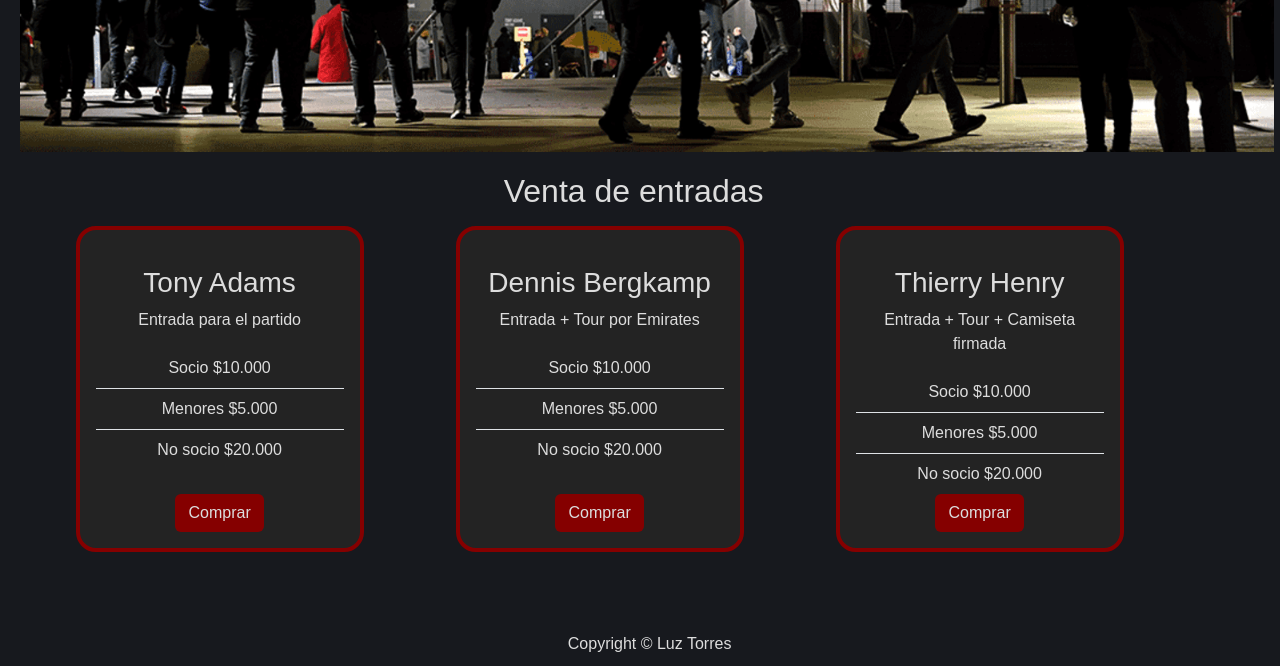
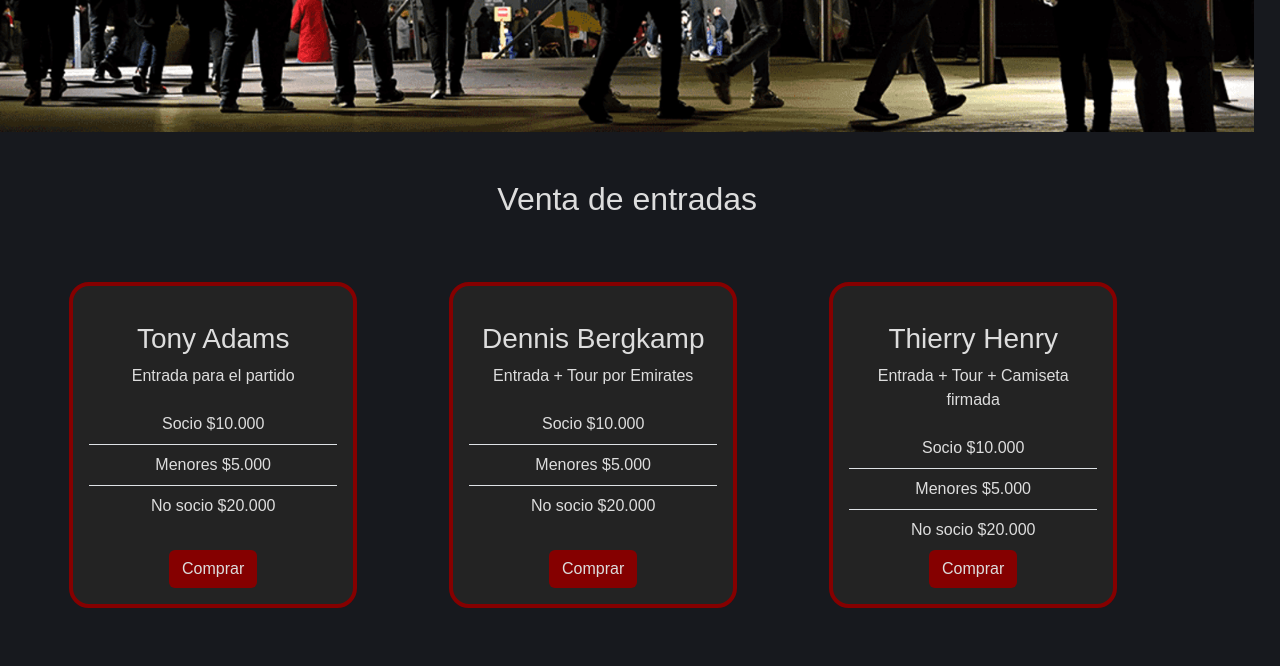
Before and after one commit to Luz-Torres/Entrega_Final_DW, a website: page index.html in a window 1280 px wide. Shown: the part 709-1375 px from the top of the page. Drawn offline with nearby package versions, Linux system fonts and the light colour scheme; a web font is replaced by a local one.

Commit message:
arreglos en margen,pagina de inicio, tienda, botones en contacto

```diff
--- a/index.html
+++ b/index.html
@@ -56,10 +56,10 @@
 
     <!-- venta tickets - tours - tickets+tour -->
     <section class="container text-center">
-        <h2 class="m-3">Venta de entradas</h2>
+        <h2 class=" m-5">Venta de entradas</h2>
 
         <div class="row text-center">
-            <article class="col-12 col-md-6 col-lg-4 mb-3">
+            <article class="col-12 col-md-6 col-lg-4 my-3">
                 <div class="card entradas">
                     <div class="card-body text-center">
                         <h3 class="card-title">Tony Adams</h3>
@@ -74,7 +74,7 @@
                 </div>
             </article>
 
-            <article class="col-12 col-md-6 col-lg-4 mb-3">
+            <article class="col-12 col-md-6 col-lg-4 my-3">
                 <div class="card entradas">
                     <div class="card-body text-center">
                         <h3 class="card-title mb-2">Dennis Bergkamp</h3>
@@ -89,7 +89,7 @@
                 </div>
             </article>
 
-            <article class="col-12 col-md-6 col-lg-4 mb-3">
+            <article class="col-12 col-md-6 col-lg-4 my-3">
                 <div class="card entradas">
                     <div class="card-body text-center">
                         <h3 class="card-title mb-2">Thierry Henry</h3>
--- a/scss/_contacto.scss
+++ b/scss/_contacto.scss
@@ -24,6 +24,9 @@
                 background-color: #4a4b50;
                 border: $color-secundario;
             }
+            button{
+                margin: 5px;
+            }
         }
     }
 
--- a/scss/_globales.scss
+++ b/scss/_globales.scss
@@ -9,7 +9,7 @@ html {
 	scroll-behavior: smooth;
 }
 body {
-	width: 99vw;
+	width: 98vw;
 	background-color: $color-principal;
 }
 
--- a/scss/_inicio.scss
+++ b/scss/_inicio.scss
@@ -3,7 +3,6 @@
     background-image: url("../assets/icons/stadium.png");
     width: 98vw;
     height: 90vh;
-    margin: $espacio-chico;
     background-repeat: no-repeat;
     background-size: cover;
 
@@ -11,6 +10,10 @@
         font-size: 6rem;
         align-items: center;
         letter-spacing: 6px;
+
+        @include mobile{
+            font-size: $fuente-grande;
+        }
 
         @include desktop{
             font-size: 3rem;
@@ -22,12 +25,15 @@
             font-size: 7rem;
             font-weight: bold;
             align-items: center;
+
             @include mobile{
                 margin: $espacio-grande;
+                font-size: 2rem;
+            }
+
+            @include desktop{
                 font-size: 4rem;
-            }
-            @include desktop{
-                font-size: 5rem;
+
             }
         }
     }
@@ -36,10 +42,6 @@
         position:absolute;
         display: flex;
         bottom: 200px;
-
-        @include mobile{
-            bottom: 5px;
-        }
 
         @include tablet{
             bottom: 150px;
@@ -52,6 +54,10 @@
     background-color: $color-prin-dif;
     border: 4px solid $color-secundario;
     border-radius: $espacio-chico;
+
+    @include tablet{
+        margin: auto;
+    }
 }
 
 .list-group-item{
```
Also changed, not shown: pages/contacto.html (+1 -1 lines), pages/tienda.html (+4 -4 lines), assets/images/buzorojo.jpg (deleted), assets/images/buzorojo.webp (added), css/style.css, scss/_error.scss (line endings or trailing spaces), 1 other file.
